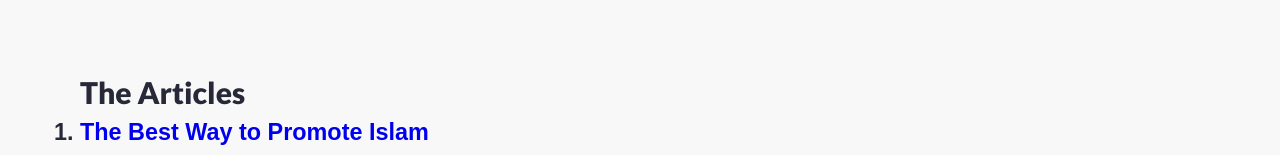
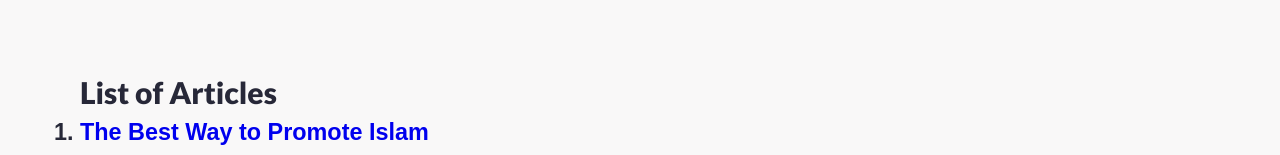
Before and after one commit to zainablakman/site, a plain HTML site: page blog.html in a window 1280 px wide. Shown: the part 289-444 px from the top of the page. Drawn offline with Linux system fonts and the light colour scheme.

Commit message:
Update blog.html

```diff
--- a/blog.html
+++ b/blog.html
@@ -77,9 +77,10 @@ function topFunction() {
 
 
   <article class="site-post">
-    <h2> The Articles </h2>
+
 
     <ol>
+      <h2> List of Articles </h2>
   <h3><li><a style="text-decoration:none" href="https://zainablakman.github.io/site/the-best-way-to-promote-islam.html">The Best Way to Promote Islam </a></li></h3>
    <h3><li><a style="text-decoration:none" href="https://zainablakman.github.io/site/are-you-ready-to-accept.html">Are You Ready To Accept? </a></li></h3>
   <h3><li><a style="text-decoration:none" href="https://zainablakman.github.io/site/sacrifice-for-success.html">Sacrifice for Success </a></li></h3>
```
